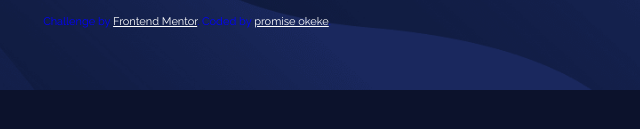
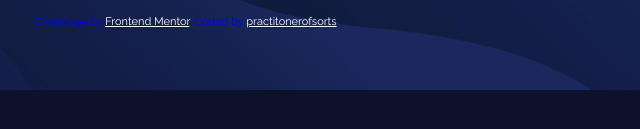
Before and after one commit to practitionerofsorts/fylo-data-storage-component-master, a plain HTML site: page index.html in a window 1280 px wide. Shown: the part 283-412 px from the top of the page, 453-1093 px from the left. Drawn offline with Linux system fonts and the light colour scheme.

Commit message:
added my twitter handle

```diff
--- a/index.html
+++ b/index.html
@@ -44,9 +44,9 @@
     </div>
   </div>
 </div>
-  <div class="attribution">
-    Challenge by <a href="https://www.frontendmentor.io?ref=challenge" target="_blank">Frontend Mentor</a>.
-    Coded by <a href="#">promise okeke</a>.
-  </div>
+<div class="attribution">
+  Challenge by <a href="https://www.frontendmentor.io?ref=challenge" target="_blank">Frontend Mentor</a>.
+  Coded by <a href="https://twitter.com/okpright" target="_blank">practitonerofsorts</a>.
+</div>
 </body>
 </html>
```
